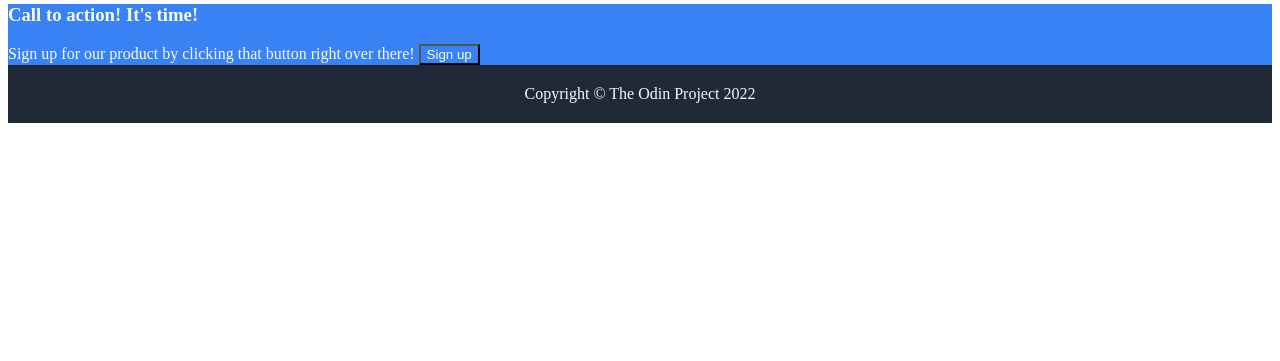
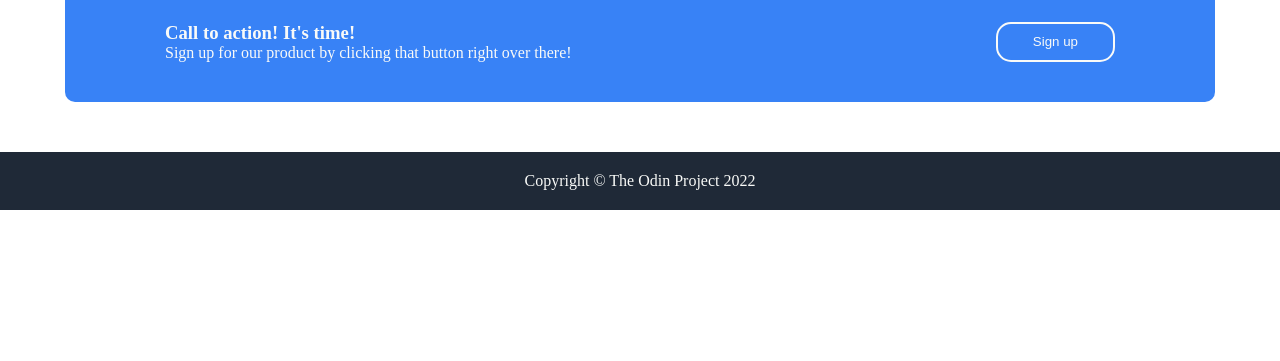
Before and after one commit to Ukasz3/landing-page, a plain HTML site: page Index.html in a window 1280 px wide. Shown: the part 439-800 px from the top of the page. Drawn offline with Linux system fonts and the light colour scheme.

Commit message:
Complete section 4
Make .info4 finished for the landing page.

```diff
--- a/Index.html
+++ b/Index.html
@@ -53,8 +53,10 @@
             </div>
             <div class="info4">
                 <div class="call-to-action">
-                    <h3>Call to action! It's time!</h3>
-                    Sign up for our product by clicking that button right over there!
+                    <div>
+                        <h3>Call to action! It's time!</h3>
+                        Sign up for our product by clicking that button right over there!
+                    </div>
                     <button>Sign up</button>
                 </div>
             </div>
--- a/style.css
+++ b/style.css
@@ -1,6 +1,7 @@
 body {
     display: flex;
     flex-direction: column;
+    margin: 0;
 }
 
 .header {
@@ -49,21 +50,43 @@ a {
     font-style: italic;
 }
 
+.info4 {
+    display: flex;
+    justify-content: center;
+    padding: 50px 0px;
+}
+
 .quote {
     font-weight: 800;
     text-align: right;
 }
 
 .body {
-    flex: 1;
+    flex: auto;
 }
 
 button {
     background-color: #3882F6;
     color: #F9FAF8;
+    padding: 0px 35px;
+    border-radius: 15px;
+    border: none;
 }
 
 .call-to-action {
     background-color: #3882F6;
     color: #F9FAF8;
+    width: 950px;
+    padding: 40px 100px;
+    border-radius: 10px;
+    display: flex;
+    justify-content: space-between;
 }
+
+h3 {
+    margin: 0px;
+}
+
+.call-to-action button {
+    border: 2px solid;
+}
```
